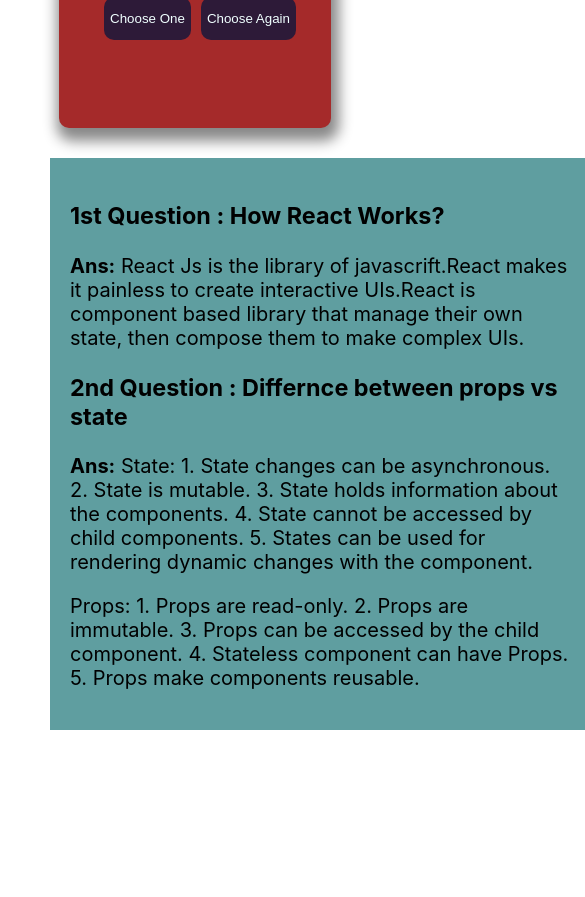
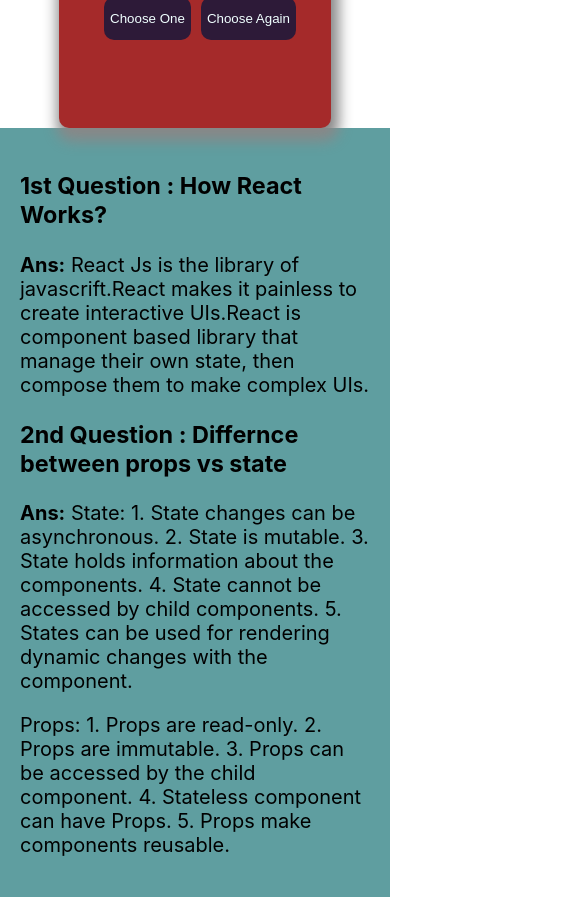
Before and after one commit to ArafatKabir01/movies-picker, a React (Create React App) app: page / in a window 390 px wide. Shown: the part 6580-7477 px from the top of the page, 585 px wide, since content can reach past the window. Before the commit the page ends 7310 px from the top, so only its background shows below. Built offline with nearby package versions, Linux system fonts and the light colour scheme.

Commit message:
question update

```diff
--- a/src/component/Question&Ans/Question.css
+++ b/src/component/Question&Ans/Question.css
@@ -6,3 +6,11 @@
     padding: 20px;
     margin-top: 30px;
 }
+@media (max-width:500px) {
+    .faq-section{
+        width: 350px;
+        margin: 0;
+
+    }
+
+}
```
